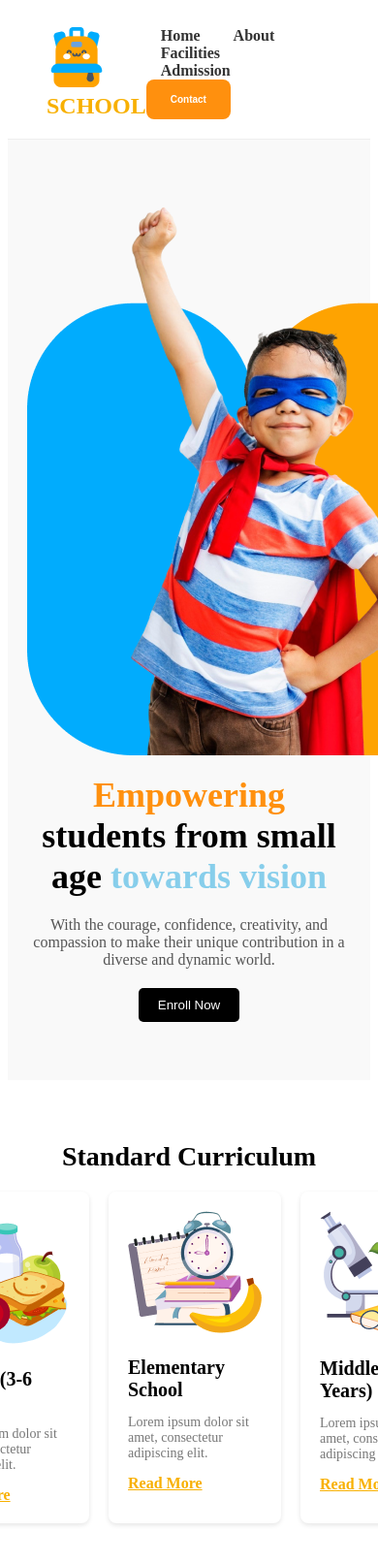
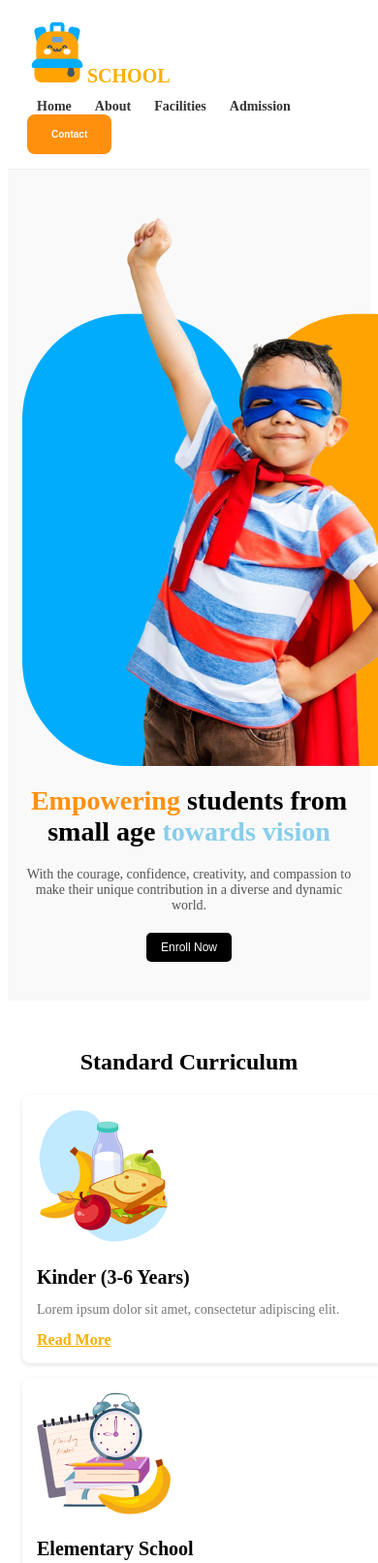
Before and after one commit to tazminur12/assignment_2, a plain HTML site: page index.html in a window 390 px wide. Shown: the top 1612 px of the page at 97% size. Drawn offline with Linux system fonts and the light colour scheme.

Commit message:
add media queary

```diff
--- a/styles/style.css
+++ b/styles/style.css
@@ -184,3 +184,69 @@ footer a:hover {
     font-size: 14px;
     color: #777;
 }
+@media screen and (max-width: 390px) {
+    header {
+        flex-direction: column;
+        align-items: flex-start;
+        padding: 15px 20px;
+    }
+
+    header .logo {
+        font-size: 20px;
+        margin-bottom: 10px;
+    }
+
+    nav a {
+        font-size: 14px;
+        margin: 0 10px;
+    }
+    .hero {
+        padding: 40px 15px;
+    }
+
+    .hero h1 {
+        font-size: 28px;
+    }
+
+    .hero p {
+        font-size: 14px;
+    }
+
+    .hero button {
+        padding: 8px 15px;
+        font-size: 12px;
+    }
+    .section {
+        padding: 30px 15px;
+    }
+
+    .section h2 {
+        font-size: 24px;
+    }
+
+    .curriculum {
+        flex-direction: column;
+        gap: 15px;
+    }
+
+    .curriculum .card {
+        width: 100%;
+        padding: 15px;
+    }
+
+    /* Adjust footer */
+    footer {
+        flex-direction: column;
+        align-items: center;
+        text-align: center;
+        padding: 15px 20px;
+    }
+
+    footer div {
+        max-width: 100%;
+    }
+    .stories {
+        grid-template-columns: 1fr;
+        gap: 15px;
+    }
+}
```
